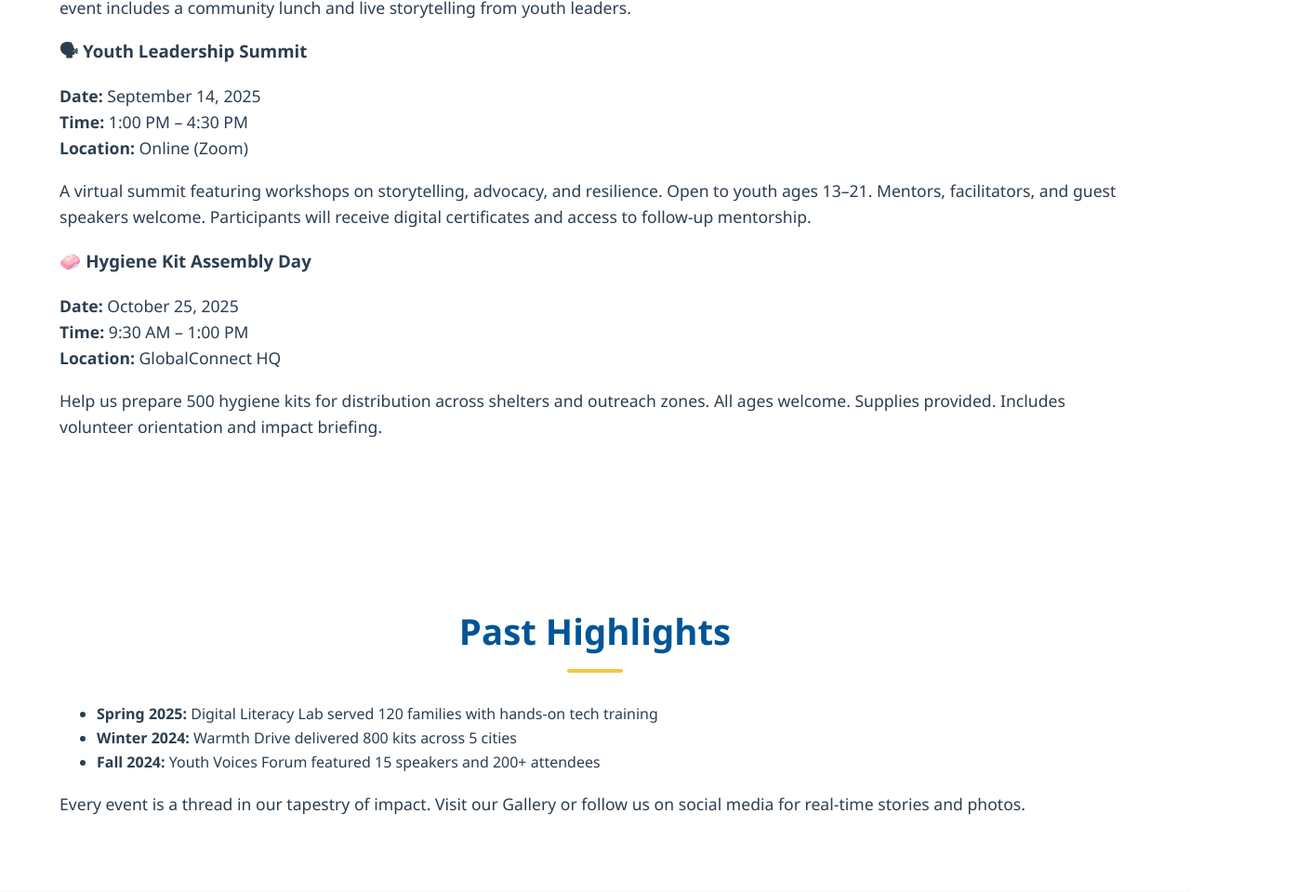
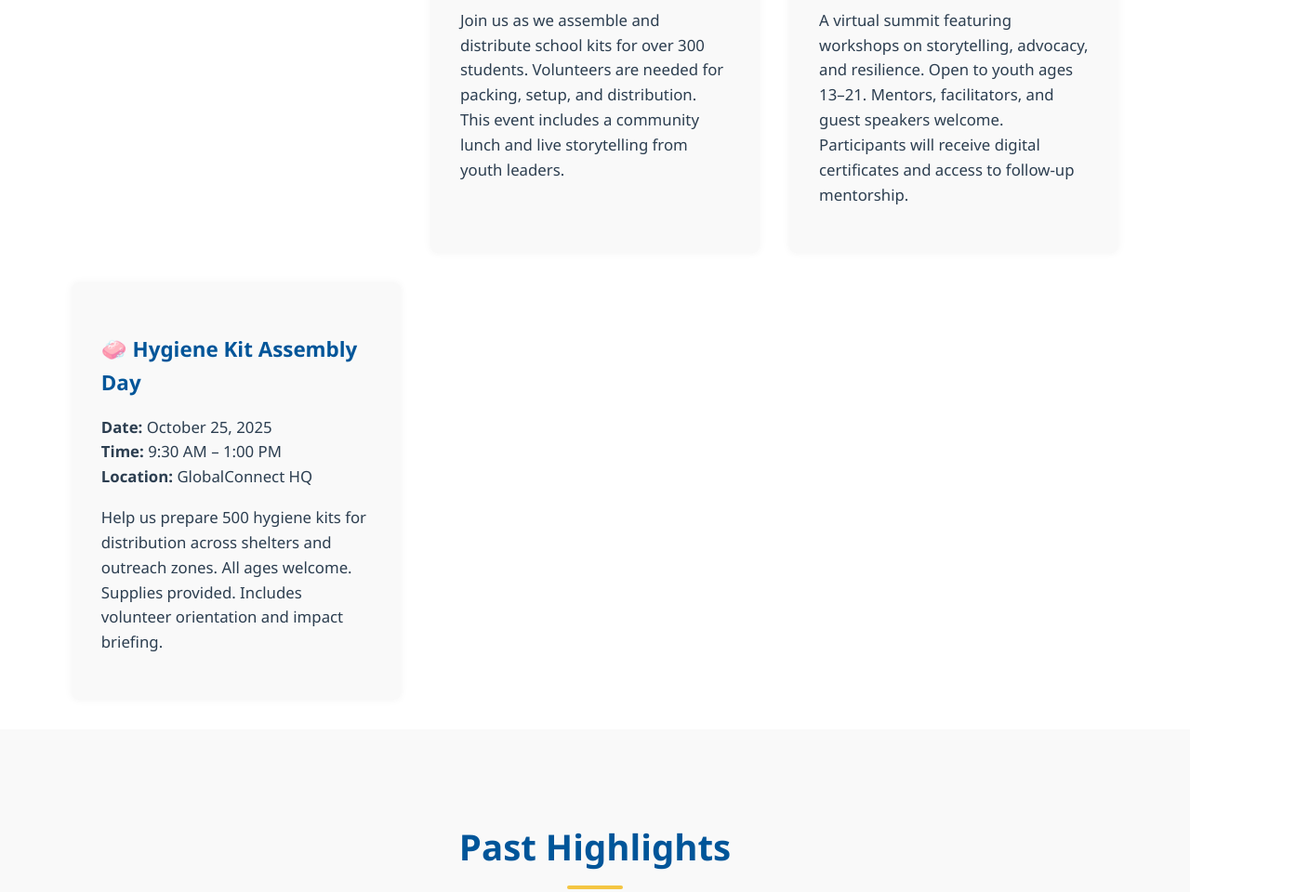
Before and after one commit to josephjem2/globalconnect-site, a website: page events.html in a window 1280 px wide. Shown: the part 1356-2316 px from the top of the page at 93% size, 1408 px wide, since content can reach past the window. Drawn offline with nearby package versions, Linux system fonts and the light colour scheme.

Commit message:
Add styles for events page

```diff
--- a/new-style.css
+++ b/new-style.css
@@ -115,7 +115,7 @@ nav a.active {
 }
 
 /* Hero Sections */
-.hero, .about-hero, .programs-hero, .volunteer-hero {
+.hero, .about-hero, .programs-hero, .volunteer-hero, .events-hero {
   position: relative;
   width: 100%;
   background-size: cover;
@@ -129,6 +129,7 @@ nav a.active {
 .about-hero { height: 60vh; }
 .programs-hero { height: 50vh; }
 .volunteer-hero { height: 50vh; }
+.events-hero { height: 50vh; }
 
 
 .hero-overlay, .about-overlay {
@@ -239,18 +240,18 @@ section p {
 }
 
 /* Programs Intro & List */
-.programs-intro, .volunteer-intro {
+.programs-intro, .volunteer-intro, .events-intro {
   text-align: center;
 }
 
-.programs-list {
+.programs-list, .events-list {
   display: grid;
   grid-template-columns: repeat(auto-fit, minmax(280px, 1fr));
   gap: 2rem;
   padding: 2rem 6%;
 }
 
-.program-card {
+.program-card, .event-card {
   background-color: #f9f9f9;
   padding: 2rem;
   border-radius: 8px;
@@ -258,17 +259,17 @@ section p {
   transition: transform 0.3s ease;
 }
 
-.program-card:hover {
+.program-card:hover, .event-card:hover {
   transform: translateY(-5px);
 }
 
-.program-card h3 {
+.program-card h3, .event-card h3 {
   font-size: 1.4rem;
   margin-bottom: 1rem;
   color: var(--primary-color);
 }
 
-.program-card p {
+.program-card p, .event-card p {
   font-size: 1.05rem;
   line-height: 1.6;
   color: var(--text-dark);
@@ -381,9 +382,36 @@ footer {
   margin-bottom: 1rem;
 }
 
+/* Past Highlights */
+.events-past {
+  padding: 4rem 6%;
+  background-color: #f9f9f9;
+}
+
+.events-past h2 {
+  text-align: center;
+  margin-bottom: 1.5rem;
+}
+
+.events-past ul {
+  max-width: 700px;
+  margin: 0 auto 1.5rem;
+  padding-left: 1.2rem;
+  font-size: 1.05rem;
+  line-height: 1.8;
+  color: var(--text-dark);
+}
+
+.events-past a {
+  color: var(--primary-color);
+  font-weight: 600;
+  text-decoration: underline;
+}
+
+
 /* Responsive Adjustments */
 @media (max-width: 768px) {
-    .about-hero, .programs-hero, .volunteer-hero {
+    .about-hero, .programs-hero, .volunteer-hero, .events-hero {
         height: 40vh;
     }
     .about-overlay h1 {
```
